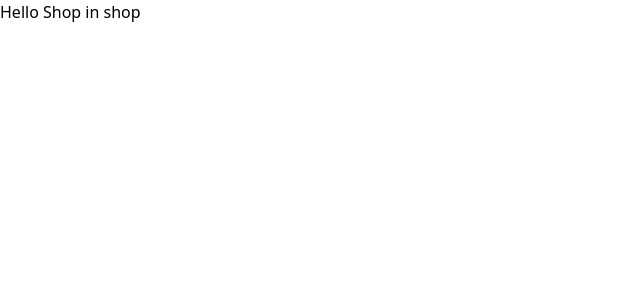
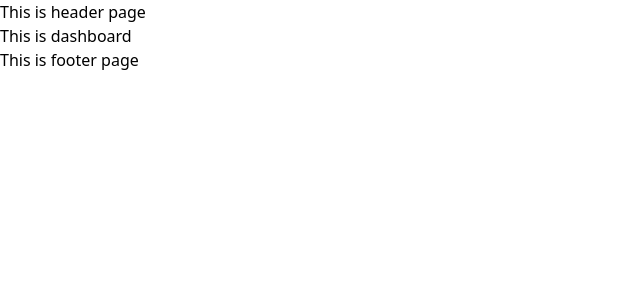
Before and after one commit to Mehedi4467/shop-dashboard, a React (Create React App) app: page / in a window 1280 px wide. Shown: the top 300 px of the page, without its empty margins (0-640 px from the left). Built offline with nearby package versions, Linux system fonts and the light colour scheme.

Commit message:
install react router and create page and set route

```diff
--- a/package.json
+++ b/package.json
@@ -8,6 +8,7 @@
     "@testing-library/user-event": "^13.5.0",
     "react": "^18.0.0",
     "react-dom": "^18.0.0",
+    "react-router-dom": "^6.3.0",
     "react-scripts": "5.0.1",
     "web-vitals": "^2.1.4"
   },
--- a/src/App.js
+++ b/src/App.js
@@ -1,10 +1,20 @@
+import { Route, Routes } from "react-router-dom";
+import Dashboard from "./Pages/Dashboard/Dashboard";
+import NotFound from "./Pages/NotFound/NotFound";
+import Footer from "./Shared/Footer/Footer";
+import Header from "./Shared/Header/Header";
 
 
 
 function App() {
   return (
     <div>
-      <h1>Hello Shop in shop</h1>
+      <Header></Header>
+      <Routes>
+        <Route path='/' element={<Dashboard></Dashboard>}></Route>
+        <Route path="*" element={<NotFound></NotFound>}></Route>
+      </Routes>
+      <Footer></Footer>
     </div>
   );
 }
--- /dev/null
+++ b/src/Pages/Dashboard/Dashboard.js
@@ -0,0 +1,11 @@
+import React from 'react';
+
+const Dashboard = () => {
+    return (
+        <div>
+            <h1>This is dashboard</h1>
+        </div>
+    );
+};
+
+export default Dashboard;
--- /dev/null
+++ b/src/Pages/NotFound/NotFound.js
@@ -0,0 +1,11 @@
+import React from 'react';
+
+const NotFound = () => {
+    return (
+        <div>
+            <h1>This is not found or 404 page</h1>
+        </div>
+    );
+};
+
+export default NotFound;
--- /dev/null
+++ b/src/Shared/Footer/Footer.js
@@ -0,0 +1,11 @@
+import React from 'react';
+
+const Footer = () => {
+    return (
+        <div>
+            <h1>This is footer page</h1>
+        </div>
+    );
+};
+
+export default Footer;
--- /dev/null
+++ b/src/Shared/Header/Header.js
@@ -0,0 +1,11 @@
+import React from 'react';
+
+const Header = () => {
+    return (
+        <div>
+            <h1>This is header page</h1>
+        </div>
+    );
+};
+
+export default Header;
--- a/src/index.js
+++ b/src/index.js
@@ -3,12 +3,16 @@ import ReactDOM from 'react-dom/client';
 import './index.css';
 import App from './App';
 import reportWebVitals from './reportWebVitals';
+import { BrowserRouter } from 'react-router-dom';
 
 const root = ReactDOM.createRoot(document.getElementById('root'));
 root.render(
-  <React.StrictMode>
-    <App />
-  </React.StrictMode>
+  <BrowserRouter>
+    <React.StrictMode>
+      <App />
+    </React.StrictMode>
+  </BrowserRouter>
+
 );
 
 // If you want to start measuring performance in your app, pass a function
```
Also changed, not shown: 1 other file (tests, documents, lock files or other folders).
